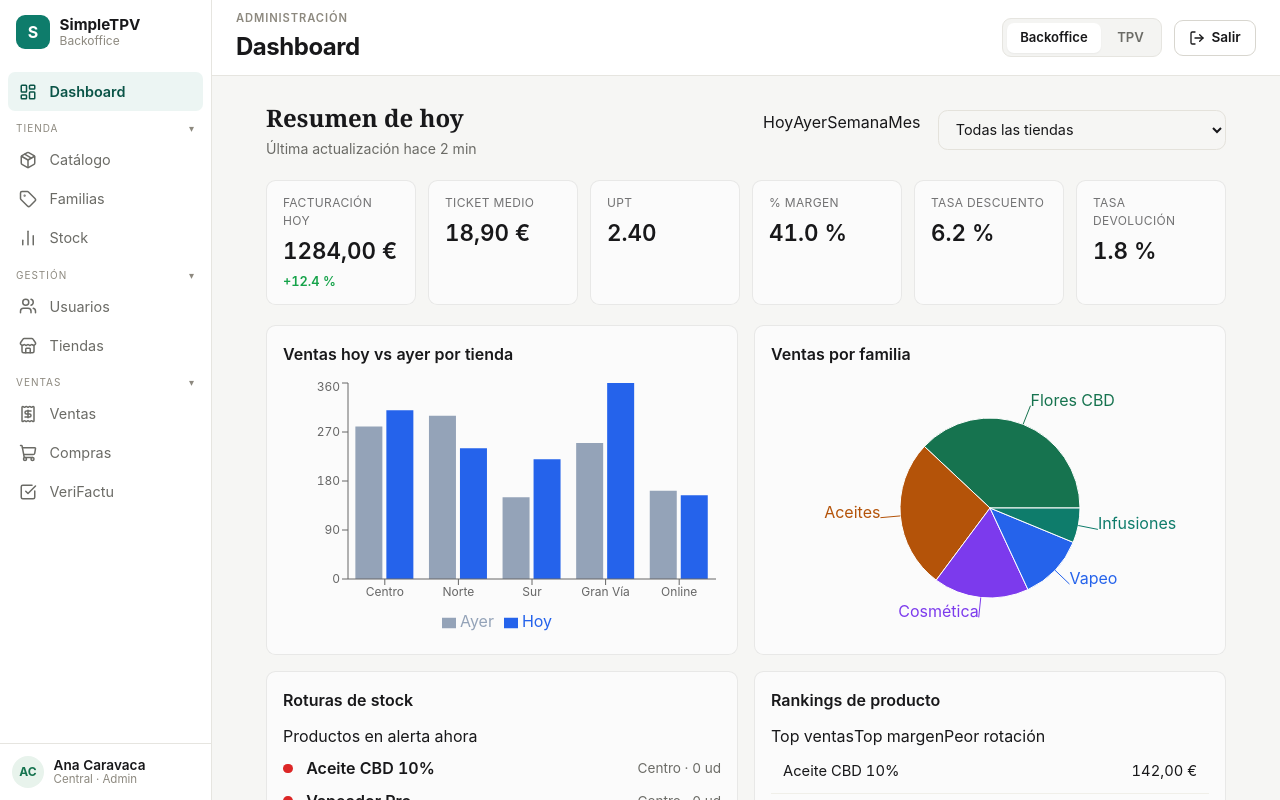
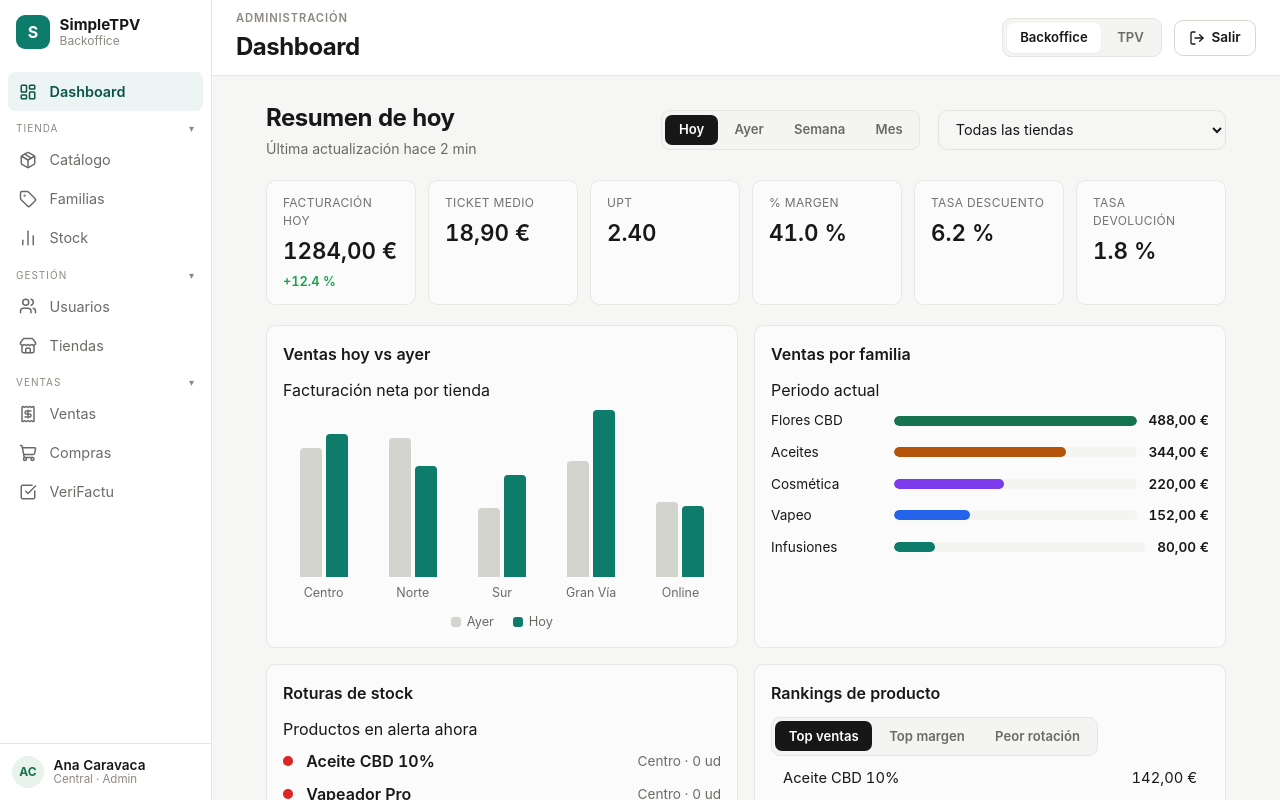
Before and after one commit to ncara42/simpleTPV, a React (Vite) app in the folder apps/backoffice/: page / in a window 1280 px wide. Both pictures are taken after typing "name@example.com", "Sample123" into the empty fields and a click on the button "ENTRAR". Shown: the top 800 px of the page. Built offline with nearby package versions, Linux system fonts and the light colour scheme.

Commit message:
style(backoffice): ajustes finos para calcar los mockups (tipografía, tabs, barras CSS, badges)

```diff
--- a/apps/backoffice/src/DashboardPage.tsx
+++ b/apps/backoffice/src/DashboardPage.tsx
@@ -2,18 +2,6 @@ import './dashboard.css';
 
 import { useQuery } from '@tanstack/react-query';
 import { useState } from 'react';
-import {
-  Bar,
-  BarChart,
-  Cell,
-  Legend,
-  Pie,
-  PieChart,
-  ResponsiveContainer,
-  Tooltip,
-  XAxis,
-  YAxis,
-} from 'recharts';
 
 import { DEMO_STOCKOUT_KPIS, DEMO_STOCKOUTS } from './demo/demoData.js';
 import { listStores } from './lib/admin.js';
@@ -129,55 +117,74 @@ export function DashboardPage() {
       </div>
 
       <div className="dash-grid">
-        {/* Ventas hoy vs ayer por tienda */}
+        {/* Ventas hoy vs ayer por tienda (barras CSS verticales) */}
         <div className="dash-panel" data-testid="dash-bars">
-          <h3>Ventas hoy vs ayer por tienda</h3>
-          {salesToday.isLoading ? (
-            <p className="catalog-empty">Cargando…</p>
-          ) : (salesToday.data?.byStore.length ?? 0) === 0 ? (
-            <p className="catalog-empty">Sin ventas.</p>
-          ) : (
-            <ResponsiveContainer width="100%" height={260}>
-              <BarChart data={salesToday.data?.byStore ?? []}>
-                <XAxis dataKey="storeName" fontSize={12} />
-                <YAxis fontSize={12} />
-                <Tooltip formatter={(v) => fmtEur(Number(v))} />
-                <Legend />
-                <Bar dataKey="yesterday" name="Ayer" fill="#94a3b8" />
-                <Bar dataKey="today" name="Hoy" fill="#2563eb" />
-              </BarChart>
-            </ResponsiveContainer>
-          )}
+          <h3>Ventas hoy vs ayer</h3>
+          <p className="dash-panel-sub">Facturación neta por tienda</p>
+          {(() => {
+            const stores = salesToday.data?.byStore ?? [];
+            const max = Math.max(1, ...stores.flatMap((s) => [s.today, s.yesterday]));
+            return (
+              <>
+                <div className="dash-bars-chart">
+                  {stores.map((s) => (
+                    <div className="dash-bars-group" key={s.storeId}>
+                      <div className="dash-bars-pair">
+                        <span
+                          className="dash-bar dash-bar-prev"
+                          style={{ height: `${(s.yesterday / max) * 100}%` }}
+                          title={`Ayer: ${fmtEur(s.yesterday)}`}
+                        />
+                        <span
+                          className="dash-bar dash-bar-now"
+                          style={{ height: `${(s.today / max) * 100}%` }}
+                          title={`Hoy: ${fmtEur(s.today)}`}
+                        />
+                      </div>
+                      <span className="dash-bars-label">{s.storeName}</span>
+                    </div>
+                  ))}
+                </div>
+                <div className="dash-bars-legend">
+                  <span>
+                    <span className="dash-legend-dot dash-bar-prev" /> Ayer
+                  </span>
+                  <span>
+                    <span className="dash-legend-dot dash-bar-now" /> Hoy
+                  </span>
+                </div>
+              </>
+            );
+          })()}
         </div>
 
-        {/* Ventas por familia */}
+        {/* Ventas por familia (barras CSS horizontales) */}
         <div className="dash-panel" data-testid="dash-family">
           <h3>Ventas por familia</h3>
-          {byFamily.isLoading ? (
-            <p className="catalog-empty">Cargando…</p>
-          ) : (byFamily.data?.length ?? 0) === 0 ? (
-            <p className="catalog-empty">Sin datos en el periodo.</p>
-          ) : (
-            <ResponsiveContainer width="100%" height={260}>
-              <PieChart>
-                <Pie
-                  data={byFamily.data ?? []}
-                  dataKey="total"
-                  nameKey="familyName"
-                  outerRadius={90}
-                  label={(e: { name?: unknown }) => String(e.name ?? '')}
-                >
-                  {(byFamily.data ?? []).map((f, i) => (
-                    <Cell
-                      key={f.familyId ?? `none-${i}`}
-                      fill={f.color ?? PIE_FALLBACK[i % PIE_FALLBACK.length] ?? '#2563eb'}
-                    />
-                  ))}
-                </Pie>
-                <Tooltip formatter={(v) => fmtEur(Number(v))} />
-              </PieChart>
-            </ResponsiveContainer>
-          )}
+          <p className="dash-panel-sub">Periodo actual</p>
+          {(() => {
+            const fams = byFamily.data ?? [];
+            const max = Math.max(1, ...fams.map((f) => f.total));
+            return (
+              <ul className="dash-family-list">
+                {fams.map((f, i) => (
+                  <li key={f.familyId ?? `none-${i}`}>
+                    <span className="dash-family-name">{f.familyName}</span>
+                    <span className="dash-family-track">
+                      <span
+                        className="dash-family-fill"
+                        style={{
+                          width: `${(f.total / max) * 100}%`,
+                          background: f.color ?? PIE_FALLBACK[i % PIE_FALLBACK.length] ?? '#16734f',
+                        }}
+                      />
+                    </span>
+                    <span className="dash-family-value">{fmtEur(f.total)}</span>
+                  </li>
+                ))}
+              </ul>
+            );
+          })()}
         </div>
 
         {/* Panel de roturas */}
--- a/apps/backoffice/src/catalog.css
+++ b/apps/backoffice/src/catalog.css
@@ -90,7 +90,37 @@
   color: var(--ui-text-muted);
 }
 
-/* ─── Stock: badges por tienda ─── */
+/* ─── Toggle segmentado (periodos del dashboard, subtabs de stock/compras) ─── */
+.bo-tabs {
+  display: inline-flex;
+  align-items: center;
+  gap: 0.2rem;
+  padding: 0.2rem;
+  border-radius: 9px;
+  background: var(--ui-surface-subtle);
+  border: 1px solid var(--ui-border);
+  width: fit-content;
+}
+.bo-tab {
+  height: 30px;
+  padding: 0 0.85rem;
+  border: none;
+  border-radius: 7px;
+  background: none;
+  font-size: 0.82rem;
+  font-weight: 600;
+  color: var(--ui-text-muted);
+  cursor: pointer;
+  transition:
+    background 0.12s,
+    color 0.12s;
+}
+.bo-tab.active {
+  background: var(--ui-primary);
+  color: var(--ui-primary-fg);
+}
+
+/* ─── Stock: badges por tienda (fondo suave + dot de color) ─── */
 .stock-badges {
   display: inline-flex;
   flex-wrap: wrap;
@@ -100,13 +130,13 @@
   display: inline-flex;
   align-items: center;
   gap: 0.35rem;
-  padding: 0.15rem 0.55rem;
+  padding: 0.18rem 0.6rem;
   border-radius: 999px;
   font-size: 0.8rem;
   font-weight: 600;
-  background: var(--ui-surface-subtle);
-  color: var(--ui-text);
-  border: none;
+  background: var(--ui-surface-subtle) !important;
+  color: var(--ui-text) !important;
+  border: 1px solid var(--ui-border);
   cursor: pointer;
 }
 .subtab-badge {
@@ -156,9 +186,11 @@
   flex-wrap: wrap;
 }
 .catalog-head h2 {
-  font-family: 'Fraunces', Georgia, serif;
   font-size: 1.5rem;
-  font-weight: 600;
+  font-weight: 700;
+  letter-spacing: -0.02em;
+  color: var(--ui-text);
+  margin: 0;
 }
 .catalog-actions {
   display: flex;
@@ -179,17 +211,26 @@
   box-shadow: 0 0 0 3px rgba(20, 184, 166, 0.18);
 }
 .btn-primary {
+  display: inline-flex;
+  align-items: center;
+  gap: 0.4rem;
   height: 2.5rem;
-  padding: 0 1rem;
-  border: none;
+  padding: 0 1.1rem;
+  border: 1px solid var(--ui-primary);
   border-radius: 0.6rem;
   font-weight: 600;
-  color: #fff;
+  font-size: 0.9rem;
+  color: var(--ui-primary-fg);
   cursor: pointer;
-  background: linear-gradient(135deg, var(--tpv-amber, #f59e0b), var(--tpv-amber-dark, #d97706));
+  background: var(--ui-primary);
+  transition: background 0.12s;
+}
+.btn-primary:hover {
+  background: #000;
 }
 .btn-primary:disabled {
-  opacity: 0.7;
+  opacity: 0.5;
+  cursor: not-allowed;
 }
 .catalog-empty {
   color: #6b7d7a;
@@ -249,8 +290,8 @@
   box-shadow: 0 24px 60px -20px rgba(0, 0, 0, 0.5);
 }
 .modal h3 {
-  font-family: 'Fraunces', Georgia, serif;
   font-size: 1.25rem;
+  font-weight: 700;
   margin-bottom: 1.1rem;
 }
 .modal label {
--- a/apps/backoffice/src/dashboard.css
+++ b/apps/backoffice/src/dashboard.css
@@ -119,6 +119,106 @@
   font-variant-numeric: tabular-nums;
 }
 
+/* ─── Dashboard: barras CSS (ventas hoy vs ayer) ─── */
+.dash-bars-chart {
+  display: flex;
+  align-items: flex-end;
+  justify-content: space-around;
+  gap: 0.5rem;
+  height: 200px;
+  padding: 0.5rem 0 0;
+}
+.dash-bars-group {
+  display: flex;
+  flex-direction: column;
+  align-items: center;
+  gap: 0.4rem;
+  flex: 1;
+  height: 100%;
+}
+.dash-bars-pair {
+  display: flex;
+  align-items: flex-end;
+  justify-content: center;
+  gap: 0.25rem;
+  flex: 1;
+  width: 100%;
+}
+.dash-bar {
+  width: 22px;
+  border-radius: 4px 4px 0 0;
+  min-height: 2px;
+}
+.dash-bar-prev {
+  background: #d4d4cf;
+}
+.dash-bar-now {
+  background: var(--ui-brand, #0e7c6b);
+}
+.dash-bars-label {
+  font-size: 0.78rem;
+  color: var(--ui-text-muted);
+}
+.dash-bars-legend {
+  display: flex;
+  justify-content: center;
+  gap: 1.2rem;
+  margin-top: 0.6rem;
+  font-size: 0.8rem;
+  color: var(--ui-text-muted);
+}
+.dash-bars-legend span {
+  display: inline-flex;
+  align-items: center;
+  gap: 0.35rem;
+}
+.dash-legend-dot {
+  width: 10px;
+  height: 10px;
+  border-radius: 3px;
+  display: inline-block;
+}
+
+/* ─── Dashboard: barras CSS horizontales (ventas por familia) ─── */
+.dash-family-list {
+  list-style: none;
+  margin: 0.5rem 0 0;
+  padding: 0;
+  display: flex;
+  flex-direction: column;
+  gap: 0.7rem;
+}
+.dash-family-list li {
+  display: grid;
+  grid-template-columns: 7rem 1fr auto;
+  align-items: center;
+  gap: 0.7rem;
+}
+.dash-family-name {
+  font-size: 0.85rem;
+  color: var(--ui-text);
+  white-space: nowrap;
+  overflow: hidden;
+  text-overflow: ellipsis;
+}
+.dash-family-track {
+  height: 10px;
+  border-radius: 999px;
+  background: var(--ui-surface-subtle);
+  overflow: hidden;
+}
+.dash-family-fill {
+  display: block;
+  height: 100%;
+  border-radius: 999px;
+}
+.dash-family-value {
+  font-size: 0.85rem;
+  font-weight: 600;
+  color: var(--ui-text);
+  font-variant-numeric: tabular-nums;
+}
+
 .dash-cards {
   display: grid;
   grid-template-columns: repeat(auto-fit, minmax(9rem, 1fr));
```
